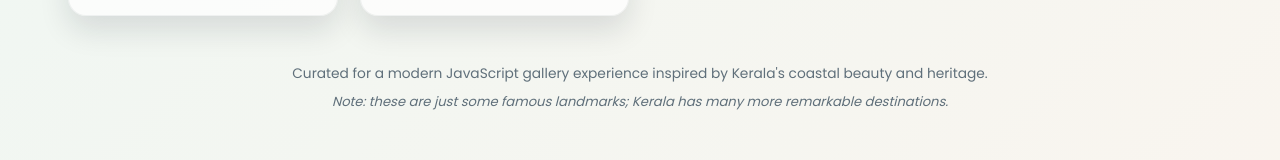
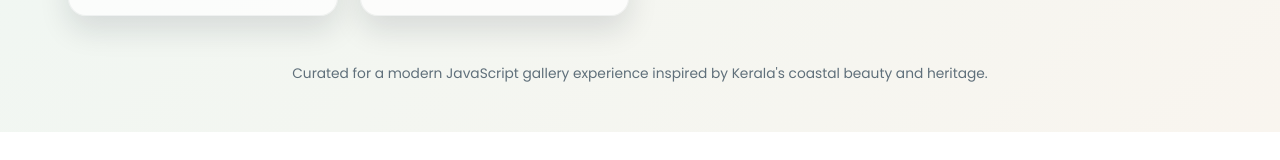
Before and after one commit to AVA-NTHIKA14/Kerala-Districts, a plain HTML site: page index.html in a window 1280 px wide. Shown: the part 1837-1997 px from the top of the page. After the commit the page ends 1969 px from the top, so only its background shows below. Drawn offline with Linux system fonts and the light colour scheme.

Commit message:
Remove footer note from index.html
Removed footer note about famous landmarks in Kerala.

```diff
--- a/index.html
+++ b/index.html
@@ -44,7 +44,6 @@
 
     <footer class="site-footer">
       <p>Curated for a modern JavaScript gallery experience inspired by Kerala's coastal beauty and heritage.</p>
-      <p class="footer-note">Note: these are just some famous landmarks; Kerala has many more remarkable destinations.</p>
     </footer>
   </div>
 
```
